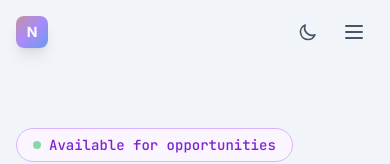
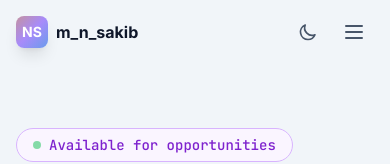
Before and after one commit to m-n-sakib-dev/m-n-sakib-dev.github.io, a React (Vite) app: page / in a window 390 px wide. Shown: the top 164 px of the page. Built offline with nearby package versions, Linux system fonts and the light colour scheme.

Commit message:
navbar updated

```diff
--- a/src/components/layout/Navbar.jsx
+++ b/src/components/layout/Navbar.jsx
@@ -98,9 +98,9 @@ export default function Navbar() {
             onClick={() => window.scrollTo({ top: 0, behavior: 'smooth' })}
           >
             <div className="w-8 h-8 rounded-lg animated-gradient flex items-center justify-center text-white font-bold text-sm shadow-lg group-hover:scale-110 transition-transform">
-              N
+              NS
             </div>
-            <span className="font-bold text-slate-900 dark:text-white text-base hidden sm:block">
+            <span className="font-bold text-slate-900 dark:text-white text-base ">
               m_n_sakib
             </span>
           </Link>
```
